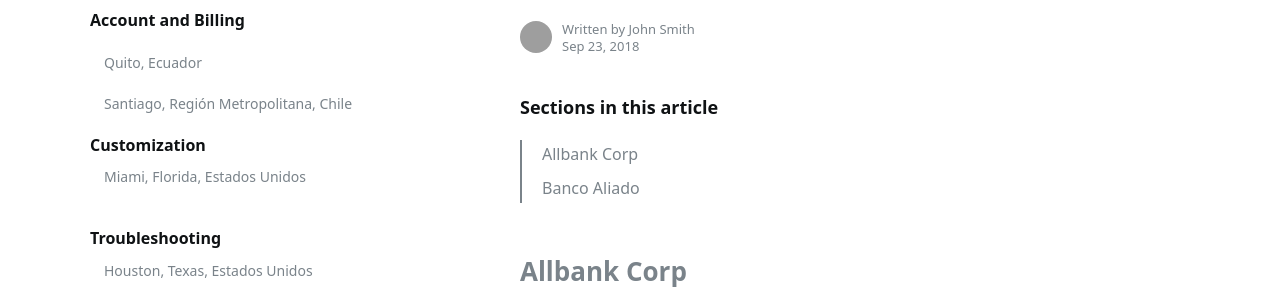
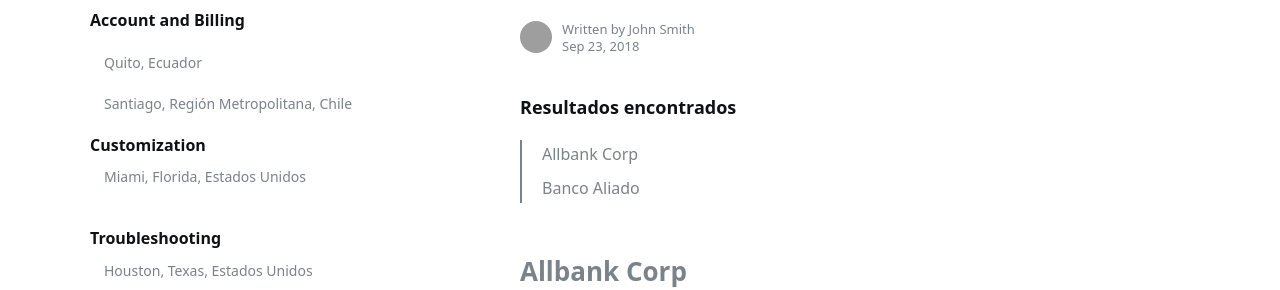
Before and after one commit to jelmii/jelmii.github.io, a Jekyll site: the page built from _docs/quickstart.md, in a window 1280 px wide and 900 px high. Shown: the part 265-555 px from the top of the window. Built offline with Jekyll 4.4.1, drawn with Linux system fonts in a browser that asks for light colours; grey boxes are pictures that could not be loaded.

Commit message:
Update quickstart.md

```diff
--- a/_docs/quickstart.md
+++ b/_docs/quickstart.md
@@ -6,7 +6,7 @@ author:
 tags: featured
 ---
 
-#### Sections in this article
+#### Resultados encontrados
 {:.no_toc}
 * TOC
 {:toc}
```
